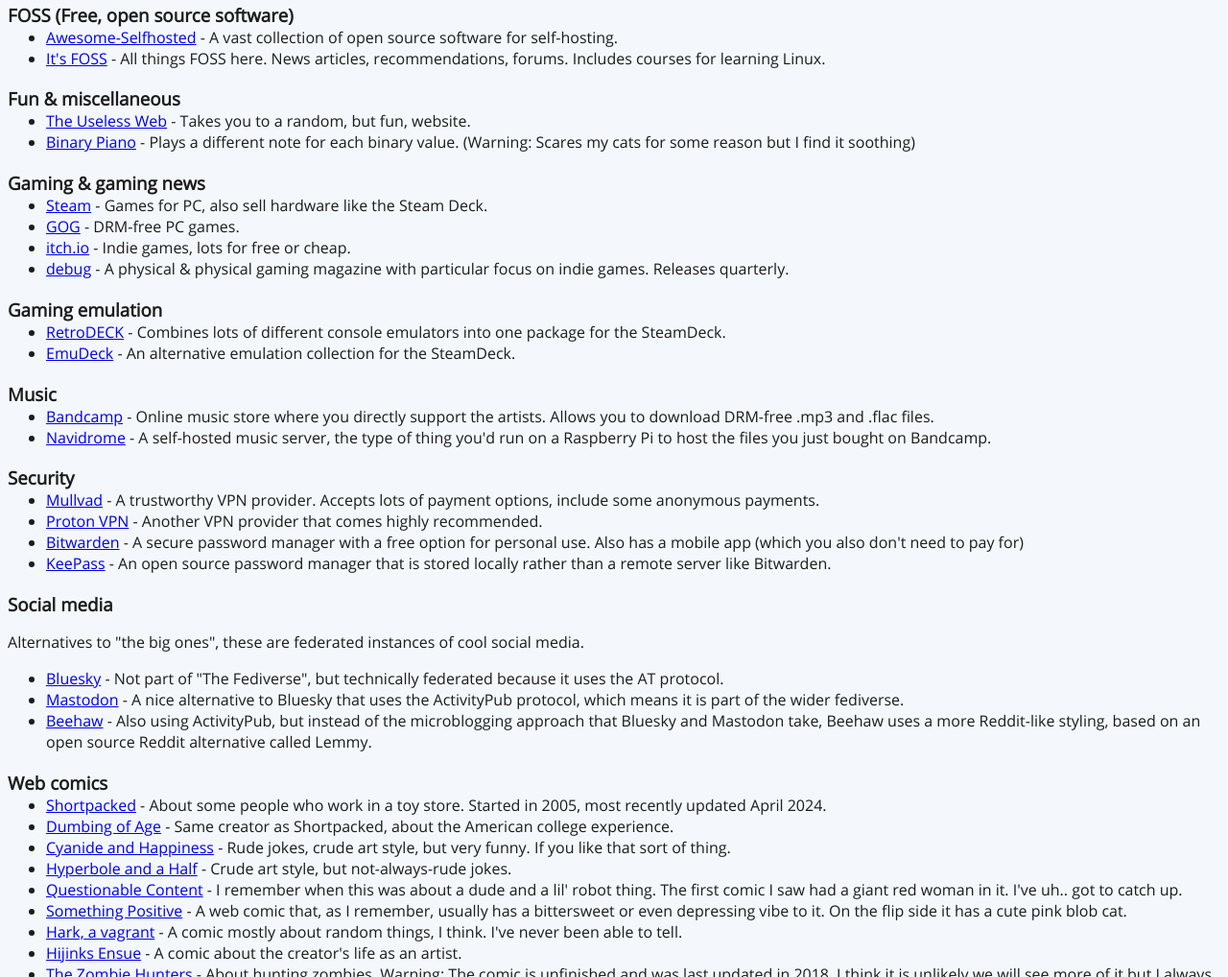
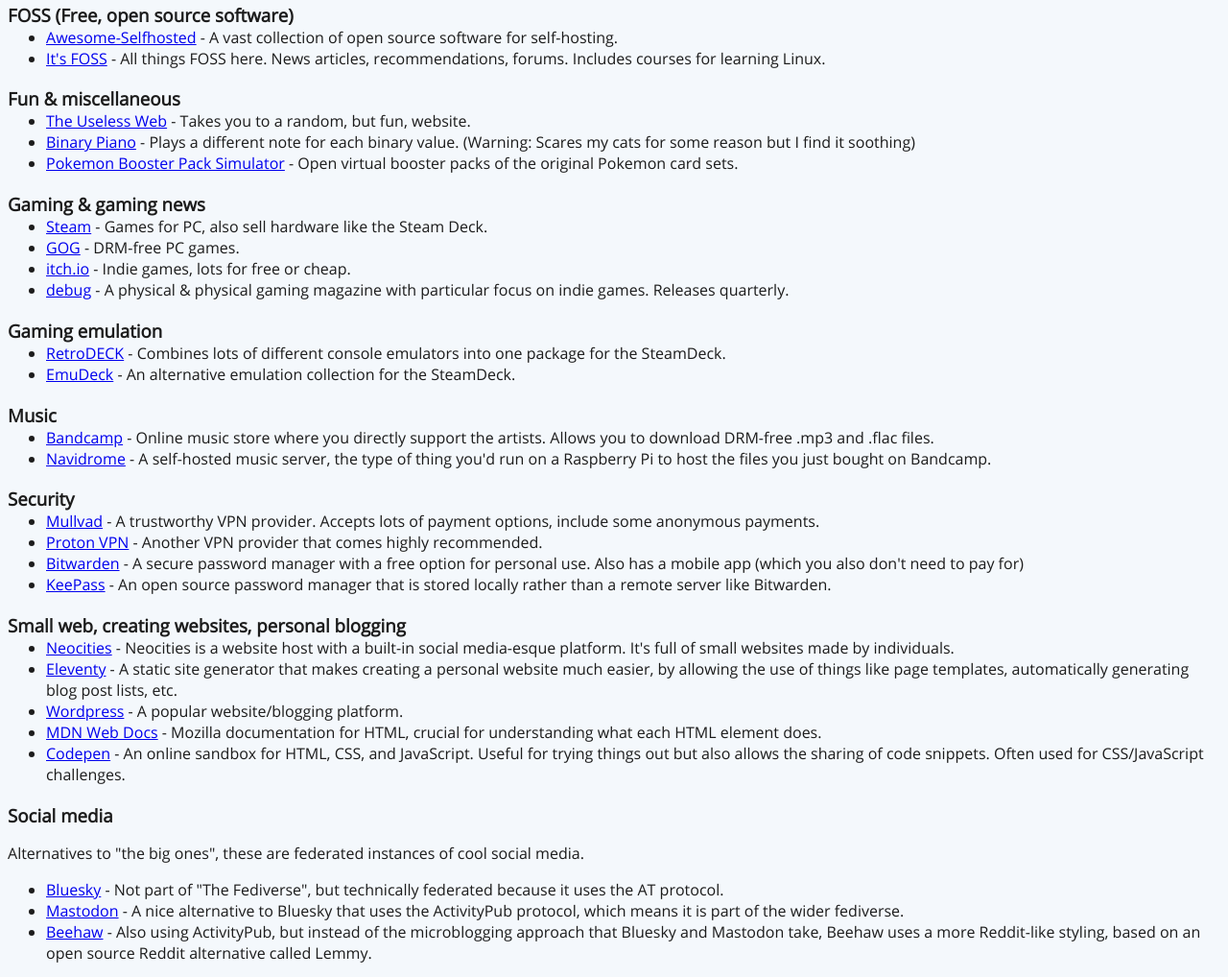
Before and after one commit to honeyoncode/SimpleStuff, an Eleventy site: page directory/index.md in a window 1280 px wide. Shown: the part 446-1464 px from the top of the page at 96% size. Built offline with nearby package versions, Linux system fonts and the light colour scheme; Eleventy itself is replaced by a stand-in of ours; files that its build step writes are made by us from their sources.

Commit message:
add small web to directory, refactor home page

```diff
--- a/directory/index.md
+++ b/directory/index.md
@@ -20,6 +20,7 @@
 ### Fun & miscellaneous
 - [The Useless Web](https://theuselessweb.com/) - Takes you to a random, but fun, website.
 - [Binary Piano](https://binarypiano.com/) - Plays a different note for each binary value. (Warning: Scares my cats for some reason but I find it soothing)
+- [Pokemon Booster Pack Simulator](https://pokemonboosterpack.com) - Open virtual booster packs of the original Pokemon card sets.
 
 ### Gaming & gaming news
 - [Steam](https://store.steampowered.com/) - Games for PC, also sell hardware like the Steam Deck.
@@ -40,6 +41,13 @@
 - [Proton VPN](https://protonvpn.com/) - Another VPN provider that comes highly recommended.
 - [Bitwarden](https://bitwarden.com/) - A secure password manager with a free option for personal use. Also has a mobile app (which you also don't need to pay for)
 - [KeePass](https://keepass.info/) - An open source password manager that is stored locally rather than a remote server like Bitwarden.
+
+### Small web, creating websites, personal blogging
+- [Neocities](https://neocities.org/) - Neocities is a website host with a built-in social media-esque platform. It's full of small websites made by individuals.
+- [Eleventy](https://www.11ty.dev/) - A static site generator that makes creating a personal website much easier, by allowing the use of things like page templates, automatically generating blog post lists, etc.
+- [Wordpress](https://wordpress.com/) - A popular website/blogging platform.
+- [MDN Web Docs](https://developer.mozilla.org/en-US/docs/Web/HTML) - Mozilla documentation for HTML, crucial for understanding what each HTML element does.
+- [Codepen](https://codepen.io/) - An online sandbox for HTML, CSS, and JavaScript. Useful for trying things out but also allows the sharing of code snippets. Often used for CSS/JavaScript challenges.
 
 ### Social media
 Alternatives to "the big ones", these are federated instances of cool social media.
```
Also changed, not shown: index.md (+3 -7 lines), README.md.
